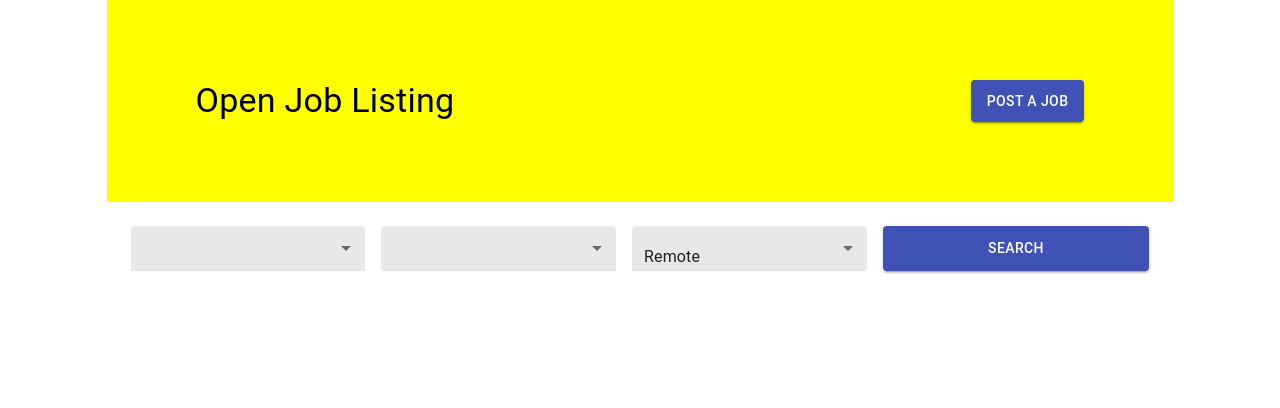
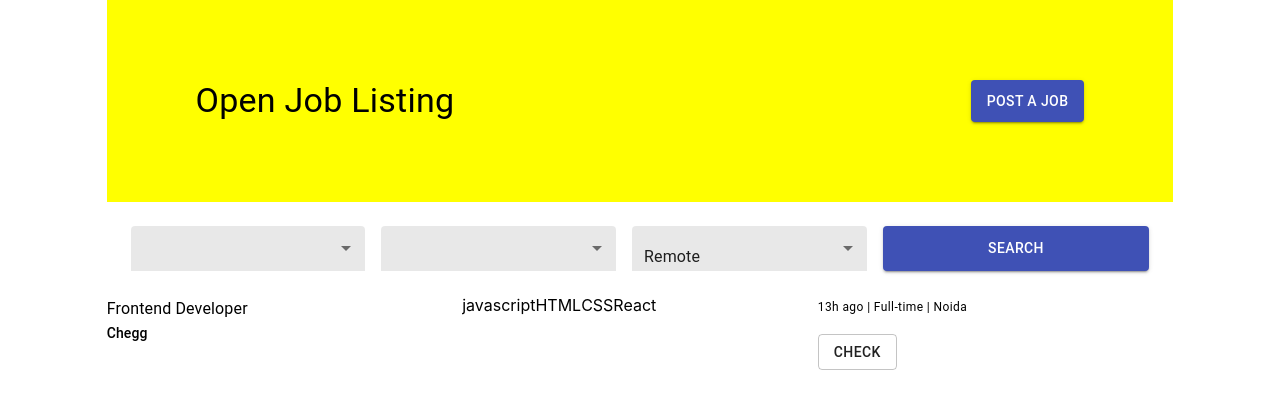
Before and after one commit to vishwajeetverma613/joblistingapp, a React (Create React App) app: page / in a window 1280 px wide. Shown: the top 408 px of the page. Built offline with nearby package versions, Linux system fonts and the light colour scheme; the HTML template or start-up script is replaced by a standard one.

Commit message:
hard-coded UI

```diff
--- a/src/App.js
+++ b/src/App.js
@@ -1,5 +1,6 @@
 import { Box, Grid } from "@material-ui/core";
 import Header from "./Components/Header";
+import Jobcard from "./Components/Jobcard";
 import Search from "./Components/Search";
 
 function App() {
@@ -9,6 +10,7 @@ function App() {
         <Grid item xs={10}>
           <Header></Header>
           <Search></Search>
+          <Jobcard></Jobcard>
         </Grid>
       </Grid>
     </div>
--- /dev/null
+++ b/src/Components/Jobcard.jsx
@@ -0,0 +1,40 @@
+import React from "react";
+import { Box, Button, Grid, Typography } from "@material-ui/core";
+
+const skills = ["javascript", "HTML", "CSS", "React"];
+
+const Jobcard = () => {
+  return (
+    <Box>
+      <Grid container>
+        <Grid item xs>
+          <Typography variant="subtitle1">Frontend Developer</Typography>
+          <Typography variant="subtitle2">Chegg</Typography>
+        </Grid>
+        <Grid item xs>
+          <Grid container>
+            {skills.map(skill =>
+                <Grid key={skill} item>{skill}</Grid>
+
+            )}
+          </Grid>
+        </Grid>
+        <Grid item container direction="column" align-items="flex-end" xs>
+            <Grid item>
+              <Typography variant="caption">
+                13h ago | Full-time | Noida
+              </Typography>
+            </Grid>
+            <Grid item>
+              <Box mt={2}>
+                <Button variant="outlined">Check</Button>
+              </Box>
+            </Grid>
+
+        </Grid>
+      </Grid>
+    </Box>
+  );
+};
+
+export default Jobcard;
```
